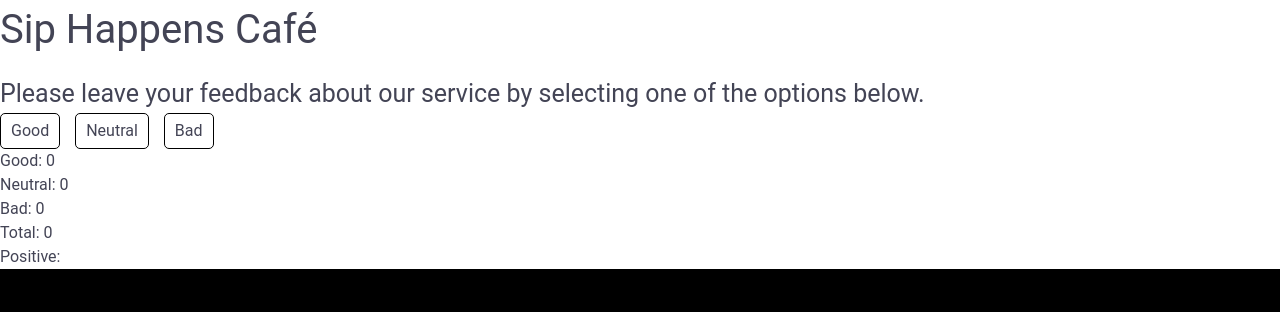
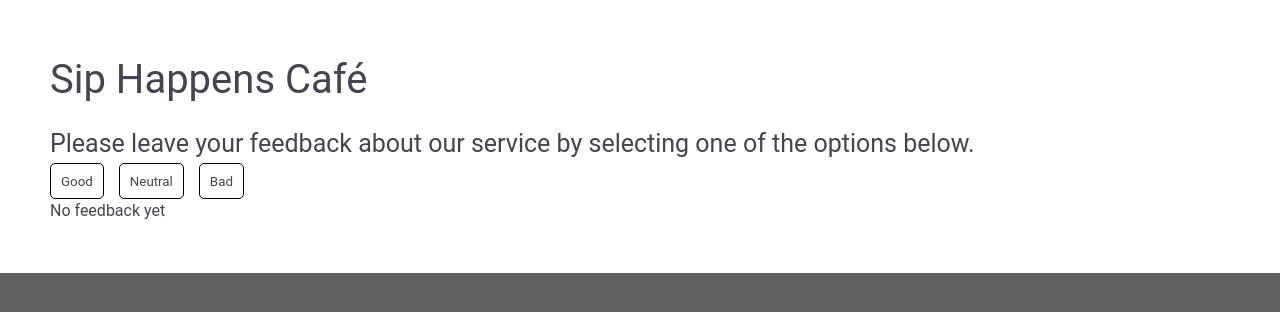
Before and after one commit to Polishchuk-4/goit-react-hw-02, a React (Vite) app: page / in a window 1280 px wide. Shown: the top 312 px of the page. Built offline with nearby package versions, Linux system fonts and the light colour scheme.

Commit message:
create interaction between components

```diff
--- a/src/components/App/App.jsx
+++ b/src/components/App/App.jsx
@@ -1,4 +1,4 @@
-// import { useState } from "react";
+import { useState, useEffect } from "react";
 
 import Description from "../Description/Description";
 import Options from "../Options/Options";
@@ -7,14 +7,42 @@ import Feedback from "../Feedback/Feedback";
 import style from "./App.module.css";
 
 function App() {
+  const [feedback, setFeedback] = useState({ good: 0, neutral: 0, bad: 0 });
+  const totalFeedback = feedback.good + feedback.neutral + feedback.bad;
+  const positiveFeedback = Math.round((feedback.good / totalFeedback) * 100);
+
+  const updateFeedback = (feedbackType) => {
+    setFeedback({
+      ...feedback,
+      [feedbackType]: feedback[feedbackType] + 1,
+    });
+  };
+  const resetFeedback = () => {
+    setFeedback({ good: 0, neutral: 0, bad: 0 });
+  };
+
   return (
     <div className={style.app}>
       <Description
         title="Sip Happens Café"
         subtitle="Please leave your feedback about our service by selecting one of the options below."
       />
-      <Options />
-      <Feedback />
+      <Options
+        updateFeedback={updateFeedback}
+        totalFeedback={totalFeedback}
+        resetFeedback={resetFeedback}
+      />
+      {totalFeedback > 0 ? (
+        <Feedback
+          good={feedback.good}
+          neutral={feedback.neutral}
+          bad={feedback.bad}
+          totalFeedback={totalFeedback}
+          positiveFeedback={positiveFeedback}
+        />
+      ) : (
+        <p>No feedback yet</p>
+      )}
     </div>
   );
 }
--- a/src/components/App/App.module.css
+++ b/src/components/App/App.module.css
@@ -1,7 +1,9 @@
 #root {
   max-width: 1280px;
   margin: 0 auto;
-  padding: 2rem;
   text-align: center;
   background-color: gray;
 }
+.app {
+  padding: 50px;
+}
--- a/src/components/Feedback/Feedback.jsx
+++ b/src/components/Feedback/Feedback.jsx
@@ -1,13 +1,15 @@
+// import { useState } from "react";
+
 import style from "./Feedback.module.css";
 
-const Feedback = ({ good = 0, neutral = 0, bad = 0 }) => {
+const Feedback = ({ good, neutral, bad, totalFeedback, positiveFeedback }) => {
   return (
     <ul className={style.feedback}>
       <li className={style.feedbackItem}>Good: {good}</li>
       <li className={style.feedbackItem}>Neutral: {neutral}</li>
       <li className={style.feedbackItem}>Bad: {bad}</li>
-      <li className={style.feedbackItem}>Total: {good + neutral + bad}</li>
-      <li className={style.feedbackItem}>Positive: </li>
+      <li className={style.feedbackItem}>Total: {totalFeedback}</li>
+      <li className={style.feedbackItem}>Positive: {positiveFeedback}%</li>
     </ul>
   );
 };
--- a/src/components/Options/Options.jsx
+++ b/src/components/Options/Options.jsx
@@ -1,11 +1,39 @@
 import style from "./Options.module.css";
 
-const Options = () => {
+const Options = ({ updateFeedback, totalFeedback, resetFeedback }) => {
   return (
     <ul className={style.options}>
-      <li className={style.optionsItem}>Good</li>
-      <li className={style.optionsItem}>Neutral</li>
-      <li className={style.optionsItem}>Bad</li>
+      <li className={style.optionsItem}>
+        <button
+          className={style.optionsBtn}
+          onClick={() => updateFeedback("good")}
+        >
+          Good
+        </button>
+      </li>
+      <li className={style.optionsItem}>
+        <button
+          className={style.optionsBtn}
+          onClick={() => updateFeedback("neutral")}
+        >
+          Neutral
+        </button>
+      </li>
+      <li className={style.optionsItem}>
+        <button
+          className={style.optionsBtn}
+          onClick={() => updateFeedback("bad")}
+        >
+          Bad
+        </button>
+      </li>
+      {totalFeedback > 0 && (
+        <li className={style.optionsItem}>
+          <button className={style.optionsBtn} onClick={() => resetFeedback()}>
+            Reset
+          </button>
+        </li>
+      )}
     </ul>
   );
 };
--- a/src/components/Options/Options.module.css
+++ b/src/components/Options/Options.module.css
@@ -7,3 +7,5 @@
   border: 1px solid black;
   border-radius: 5px;
 }
+.optionsBtn {
+}
--- a/src/index.css
+++ b/src/index.css
@@ -4,7 +4,7 @@
   font-weight: 400;
   color-scheme: light dark;
   color: rgba(255, 255, 255, 0.87);
-  background-color: black;
+  background-color: rgb(96, 96, 96);
 
   font-synthesis: none;
   text-rendering: optimizeLegibility;
```
